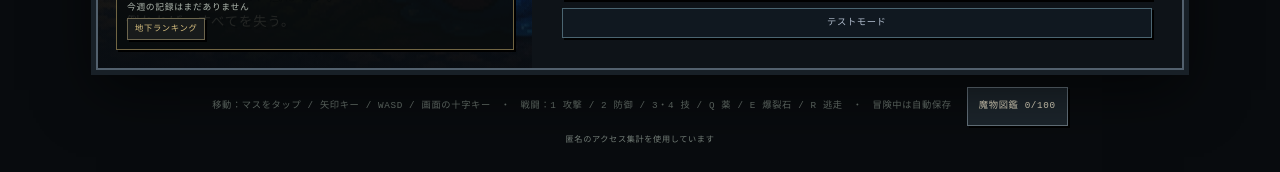
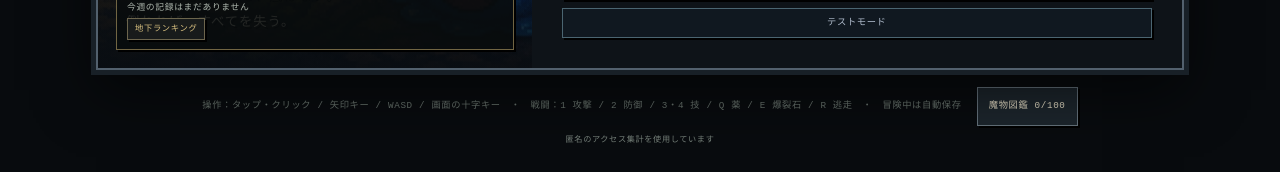
Before and after one commit to chika-hyakkei/chika-hyakkei.github.io, a Next.js app: page / in a window 1280 px wide. Shown: the part 876-1048 px from the top of the page. Built offline with nearby package versions, Linux system fonts and the light colour scheme.

Commit message:
Fix abandon flow and clarify controls

```diff
--- a/app/page.tsx
+++ b/app/page.tsx
@@ -132,6 +132,7 @@ function Bestiary({ meta, onClose }: { meta: Meta; onClose: () => void }) {
 
 export default function Home(){
   const [meta,setMeta]=useState<Meta>(defaultMeta); const [run,setRun]=useState<Run|null>(null); const [result,setResult]=useState<Result|null>(null); const [telemetry,setTelemetry]=useState<TestTelemetry>(emptyTelemetry); const [showTestRecord,setShowTestRecord]=useState(false); const [copiedTestRecord,setCopiedTestRecord]=useState(false); const [showRanking,setShowRanking]=useState(false); const [showUpdateHistory,setShowUpdateHistory]=useState(false); const [rankingScope,setRankingScope]=useState<RankingScope>("weekly"); const [rankingEntries,setRankingEntries]=useState<RankingEntry[]>([]); const [weeklyLeaders,setWeeklyLeaders]=useState<RankingEntry[]>([]); const [rankingStatus,setRankingStatus]=useState(""); const [rankingHighlightId,setRankingHighlightId]=useState<string|null>(null);
+  const [,setRankingName]=useState(""); const [,setRankingSubmitted]=useState(false);
   const [name,setName]=useState(""); const [job,setJob]=useState<JobKey>("warrior"); const [quest,setQuest]=useState(QUESTS[0]); const [ready,setReady]=useState(false); const [muted,setMuted]=useState(false); const [openingTheme,setOpeningTheme]=useState(false); const [audioUnlocked,setAudioUnlocked]=useState(false); const [newOpeningTheme]=useState(false); const [pendingPurchase,setPendingPurchase]=useState<Gear|"potion"|null>(null); const [battleFx,setBattleFx]=useState<BattleFx>(""); const [enemySlash,setEnemySlash]=useState(false); const [turnStep,setTurnStep]=useState<"idle"|"player"|"enemy">("idle"); const [showBestiary,setShowBestiary]=useState(false); const [testGate,setTestGate]=useState(false); const [testPassword,setTestPassword]=useState(""); const [testFloor,setTestFloor]=useState(1); const audio=useRef<AudioContext|null>(null); const tapMoveId=useRef(0);
   const [heroFacing,setHeroFacing]=useState<"front"|"back"|"left"|"right">("front"); const [heroStride,setHeroStride]=useState(false);
   useEffect(()=>{const direction=(value:string)=>({ArrowUp:"back",w:"back",ArrowDown:"front",s:"front",ArrowLeft:"left",a:"left",ArrowRight:"right",d:"right",上へ:"back",下へ:"front",左へ:"left",右へ:"right"} as Record<string,"front"|"back"|"left"|"right">)[value];const step=(value:string)=>{const facing=direction(value);if(facing){setHeroFacing(facing);setHeroStride(current=>!current);}};const onKey=(event:KeyboardEvent)=>step(event.key);const onClick=(event:MouseEvent)=>{const label=(event.target as HTMLElement).closest("button")?.getAttribute("aria-label");if(label)step(label);};window.addEventListener("keydown",onKey);window.addEventListener("click",onClick,true);return()=>{window.removeEventListener("keydown",onKey);window.removeEventListener("click",onClick,true);};},[]);
@@ -235,7 +236,7 @@ export default function Home(){
       {run.phase==="recoveryChoice"&&<div className="overlay"><div className="modal choice relic-choice"><span className="modal-kicker">GRAVE RECOVERY</span><h2>遺品を1つ回収</h2><p>持ち帰れるのは一品だけだ。</p><div className="relic-offers">{run.recovery.map(item=><button key={item.uid} onClick={()=>setRun(g=>{if(!g)return g;setMeta(current=>({...current,grave:null}));return{...g,phase:"explore",recovery:[],nextUid:g.nextUid+1,inventory:[...g.inventory,{...item,uid:g.nextUid}],message:`遺品「${item.name}」を回収した。`};})}><b>{item.name}</b><small>装備として持ち物へ戻す</small></button>)}</div></div></div>}
       {run.phase==="ending"&&<div className="overlay"><div className="modal choice ending"><span className="modal-kicker">THE HUNDREDTH VISTA</span><h2>地下百景、踏破</h2><p>百の景色は静まり、あなたの足音だけが地上へ続く。<br/>失った者たちの灯が、帰り道を照らしている。</p><strong>「百景を越えた者」</strong><button className="primary" onClick={()=>finish("clear")}>地上へ帰る</button></div></div>}
     </>}
-    <footer>移動：マスをタップ / 矢印キー / WASD / 画面の十字キー　・　戦闘：1 攻撃 / 2 防御 / 3・4 技 / Q 薬 / E 爆裂石 / R 逃走　・　冒険中は自動保存　<button onClick={()=>setShowBestiary(true)}>魔物図鑑 {Object.values(meta.bestiary).filter(Boolean).length}/100</button>{run?.testMode&&<><button onClick={()=>jumpTestFloor(run.floor)}>TEST: 最強化</button><button onClick={()=>{const value=window.prompt("移動先の階層（1〜100）",String(run.floor));if(value!==null)jumpTestFloor(Number(value));}}>TEST: 階層ジャンプ</button></>}<small className="analytics-note">匿名のアクセス集計を使用しています</small></footer>
+    <footer>操作：タップ・クリック / 矢印キー / WASD / 画面の十字キー　・　戦闘：1 攻撃 / 2 防御 / 3・4 技 / Q 薬 / E 爆裂石 / R 逃走　・　冒険中は自動保存　<button onClick={()=>setShowBestiary(true)}>魔物図鑑 {Object.values(meta.bestiary).filter(Boolean).length}/100</button>{run?.testMode&&<><button onClick={()=>jumpTestFloor(run.floor)}>TEST: 最強化</button><button onClick={()=>{const value=window.prompt("移動先の階層（1〜100）",String(run.floor));if(value!==null)jumpTestFloor(Number(value));}}>TEST: 階層ジャンプ</button></>}<small className="analytics-note">匿名のアクセス集計を使用しています</small></footer>
     {showBestiary&&<Bestiary meta={meta} onClose={()=>setShowBestiary(false)}/>}
     {showUpdateHistory&&<div className="overlay"><div className="modal update-history"><button className="bestiary-close" onClick={()=>setShowUpdateHistory(false)}>閉じる</button><span className="modal-kicker">CHRONICLE OF UPDATES</span><h2>更新履歴</h2><div>{UPDATE_NOTES.map(note=><article key={`${note.date}-${note.title}`}><span>{note.date}</span><h3>{note.title}</h3><p>{note.summary}</p><ul>{note.details.map(detail=><li key={detail}>{detail}</li>)}</ul></article>)}</div></div></div>}
     {showRanking&&<div className="overlay"><div className="modal ranking-modal"><button className="bestiary-close" onClick={()=>setShowRanking(false)}>閉じる</button><span className="modal-kicker">UNDERGROUND RECORDS</span><h2>地下ランキング</h2><p>通常プレイの終了記録を自動で掲載します。テストモードは対象外です。</p><div className="ranking-tabs"><button className={rankingScope==="weekly"?"selected":""} onClick={()=>setRankingScope("weekly")}>今週</button><button className={rankingScope==="all"?"selected":""} onClick={()=>setRankingScope("all")}>総合</button></div>{rankingStatus&&<small className="ranking-status">{rankingStatus}</small>}{rankingEntries.length>0&&<ol className="ranking-list">{rankingEntries.map(entry=><li className={entry.highlighted?"ranking-current":""} key={entry.id}><b>{entry.rank}</b><span><strong>{entry.name}</strong><small>{JOBS[entry.job as JobKey]?.name??entry.job} ／ {entry.floor}階 ／ {entry.result==="clear"?"踏破":entry.result==="return"?"帰還":entry.result==="abandon"?"中断":"死亡"}</small></span><em>{entry.score.toLocaleString()}<small>点</small></em></li>)}</ol>}{!rankingAvailable()&&<small className="ranking-note">公開準備中です。ゲーム内の記録や匿名テスト記録は外部送信されません。</small>}</div></div>}
```
Also changed, not shown: 1 other file (tests, documents, lock files or other folders).
